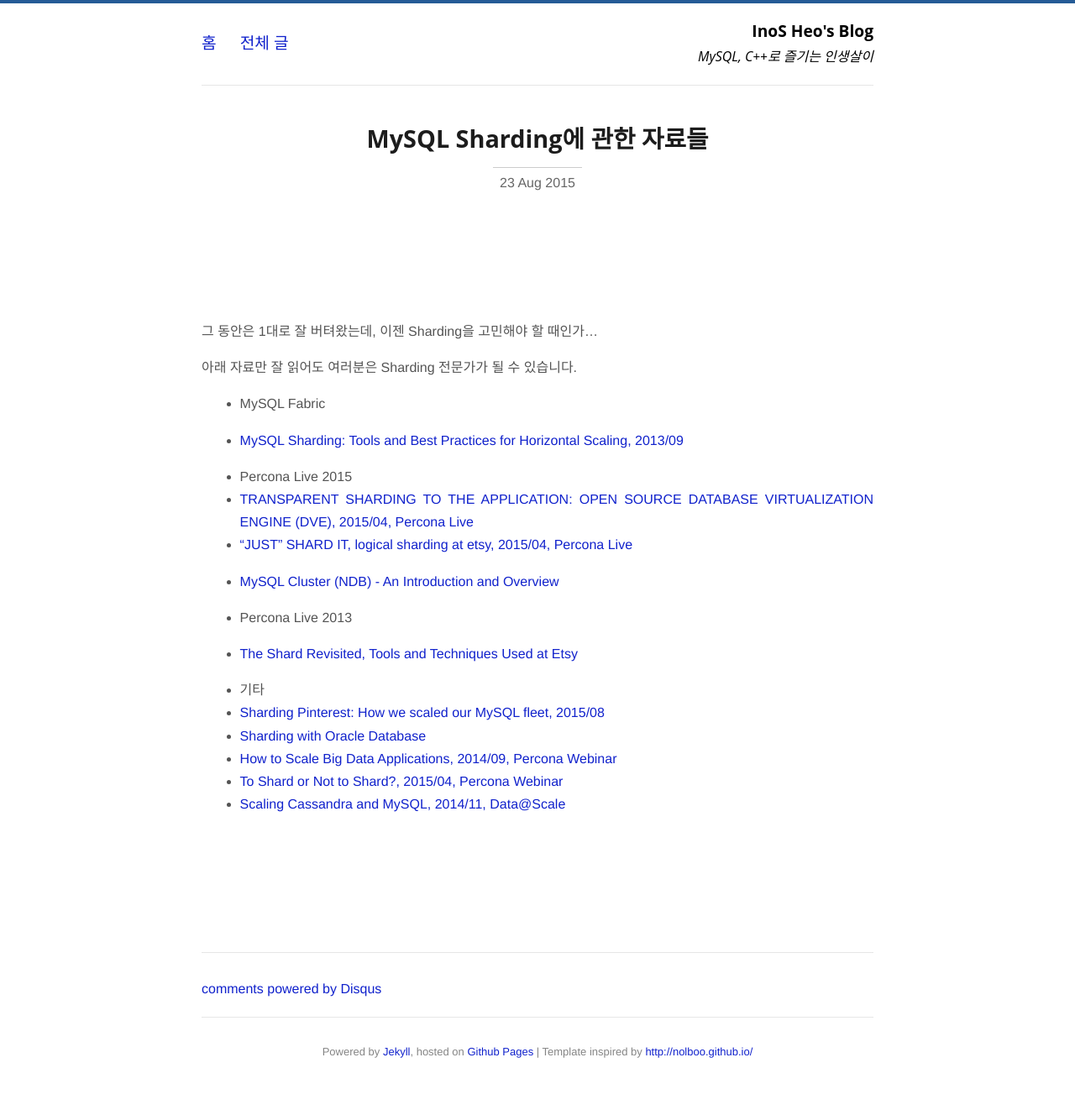
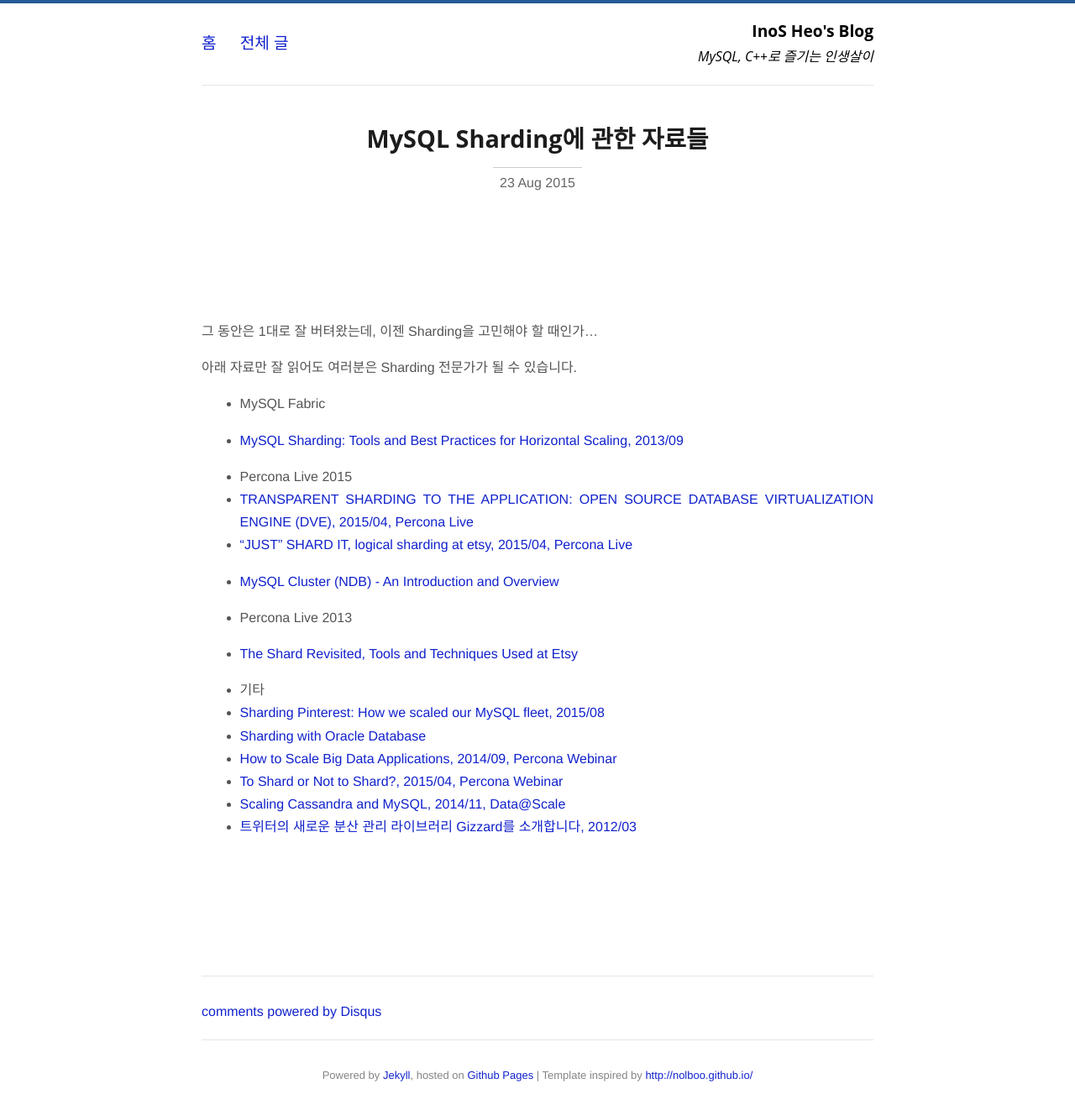
Before and after one commit to jason-heo/jason-heo.github.io, a Jekyll site: the page built from _posts/2015-08-23-mysql-sharding.md, in a window 1280 px wide. Shown: the whole page at 84% size. Built offline with Jekyll 4.4.1, drawn with Linux system fonts in a browser that asks for light colours; Markdown is read by kramdown in place of the engine named in the settings; comment, search, counter and statistics services are not loaded; before the commit the page ends 1301 px from its top, so only the background shows below that.

Commit message:
Update 2015-08-23-mysql-sharding.md

```diff
--- a/_posts/2015-08-23-mysql-sharding.md
+++ b/_posts/2015-08-23-mysql-sharding.md
@@ -25,3 +25,4 @@
  * [How to Scale Big Data Applications, 2014/09, Percona Webinar](https://www.youtube.com/watch?v=oer2Lxsv7JA)
  * [To Shard or Not to Shard?, 2015/04, Percona Webinar](https://www.youtube.com/watch?v=kg11mYIAiZg)
  * [Scaling Cassandra and MySQL, 2014/11, Data@Scale](https://www.youtube.com/watch?v=AMGDBi0FDYU)
+ * [트위터의 새로운 분산 관리 라이브러리 Gizzard를 소개합니다, 2012/03](http://gywn.net/2012/03/gizzard-a-library-for-creating-distributed-datastores/)
```
